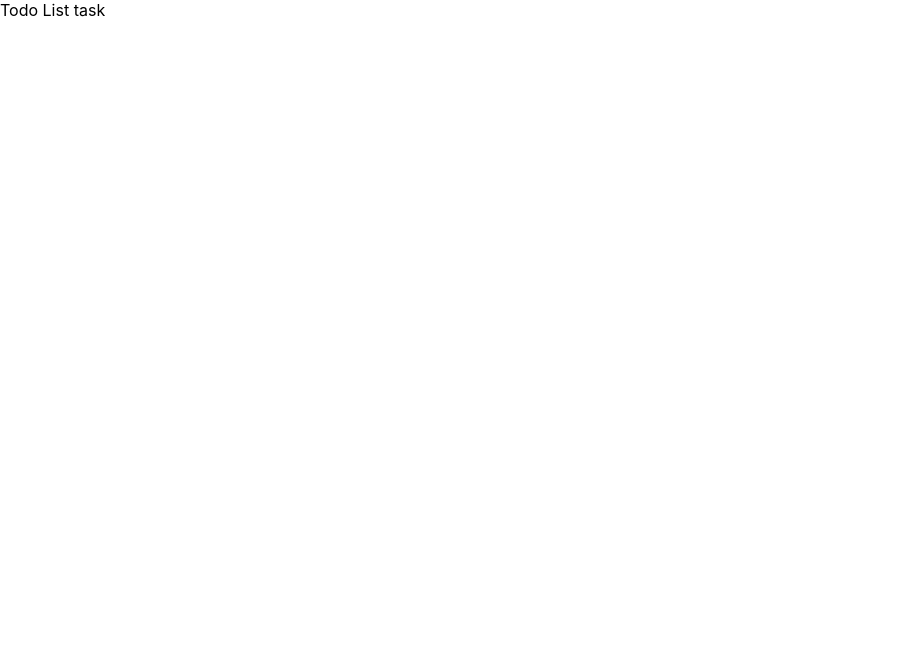
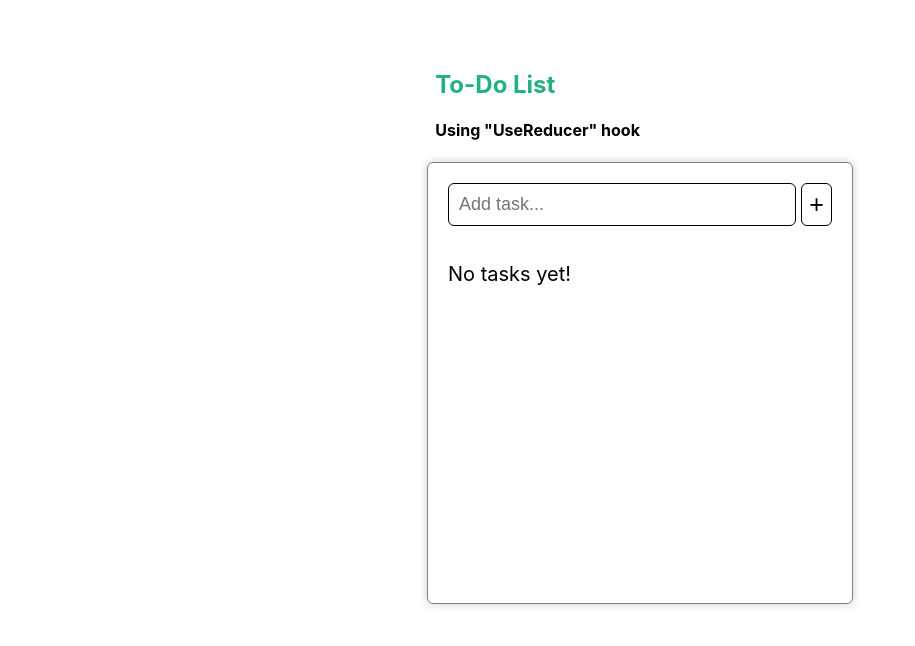
Before and after one commit to shecodestooiq/TodoListTask, a React (Create React App) app: page / in a window 1280 px wide. Shown: the top 646 px of the page, without its empty margins (0-915 px from the left). Built offline with nearby package versions, Linux system fonts and the light colour scheme.

Commit message:
create to-do list app using useReducer

```diff
--- a/src/App.js
+++ b/src/App.js
@@ -1,5 +1,10 @@
+import ToDoListUseReducer from "./Components/ToDoList";
+
 function App() {
-  return <div>Todo List task</div>;
+  return (<>
+    <ToDoListUseReducer />
+
+  </>);
 }
 
 export default App;
--- /dev/null
+++ b/src/Components/ToDoList.jsx
@@ -0,0 +1,108 @@
+import { useReducer, useState } from "react";
+
+const initialState = [];
+
+const ToDoListUseReducer = () => {
+  const toDoListReducer = (list, action) => {
+    switch (action.type) {
+      case "add":
+        return [
+          ...list,
+          { id: list.length, task: action.item, checked: false },
+        ];
+      case "delete":
+        return list.filter((task) => task.id !== action.id);
+      case "check":
+        return list.map((task) => {
+          if (task.id === action.id) {
+            return { ...task, checked: !task.checked };
+          }
+          return task;
+        });
+      default:
+        return list;
+    }
+  };
+
+  const [list, listDispatcher] = useReducer(toDoListReducer, initialState);
+  const [item, setItem] = useState("");
+
+  const handleInput = (e) => {
+    setItem(e.target.value);
+  };
+  const addItem = () => {
+    if (item.trim() !== "") {
+      listDispatcher({ type: "add", item });
+      setItem("");
+    }
+  };
+
+  return (
+    <>
+      <div className="titleContainer">
+        <h2>To-Do List</h2>
+        <h4>Using "UseReducer" hook</h4>
+      </div>
+
+      <div className="tasksList">
+        <div className="btnContainer">
+          <input
+            type="text"
+            onChange={handleInput}
+            value={item}
+            placeholder="Add task..."
+          />
+          <button onClick={addItem} className="addBtn">
+            +
+          </button>
+        </div>
+        <ul>
+          {Object.keys(list).length === 0 ? (
+            <p>No tasks yet!</p>
+          ) : (
+            list.map((task) => (
+              <div
+                className="listContainer"
+                key={task.id}
+                style={{
+                  background: task.checked
+                    ? "rgb(221, 252, 242)"
+                    : "rgb(252, 250, 221)",
+                }}
+              >
+                <label
+                  style={{
+                    textDecorationLine: task.checked ? "line-through" : "none",
+                    color: task.checked ? "#0275FF" : "black",
+                  }}
+                >
+                  <input
+                    type="checkbox"
+                    key={task.id}
+                    checked={task.checked}
+                    onChange={() =>
+                      listDispatcher({ type: "check", id: task.id })
+                    }
+                  />
+                  {task.task}
+                </label>
+                <button
+                  onClick={() =>
+                    listDispatcher({ type: "delete", id: task.id })
+                  }
+                >
+                  <img
+                    src="https://file.rendit.io/n/6I3mnh28TkxsyaS9kUsX.svg"
+                    alt="dlt"
+                  />
+                </button>
+              </div>
+            ))
+          )}
+        </ul>
+      </div>
+    </>
+  );
+};
+
+export default ToDoListUseReducer;
--- a/src/index.css
+++ b/src/index.css
@@ -11,3 +11,90 @@ code {
   font-family: source-code-pro, Menlo, Monaco, Consolas, 'Courier New',
     monospace;
 }
+.titleContainer{
+  width: 32%;
+  margin: 0 auto;
+  margin-top: 70px;
+}
+.titleContainer h2{
+  color: rgb(34, 178, 130);
+}
+.tasksList{
+  border: .1px solid grey;
+  box-shadow: 0px 0px 10px rgba(0, 0, 0, 0.2);
+  border-radius: 6px;
+  min-height: 400px;
+  padding: 20px;
+  width: 30%;
+  margin: 0 auto;
+  display: flex;
+  flex-direction: column;
+  justify-content: flex-start;
+}
+.addBtn{
+  font-size: 25px;
+  width: 8%;
+  cursor: pointer;
+  background-color: transparent;
+  border-radius: 6px;
+  border: .9px solid;
+}
+.btnContainer{
+  display: flex;
+  justify-content: space-between;
+}
+.tasksList ul{
+  padding-left: 0%;
+}
+.tasksList p{
+  font-size: 20px;
+}
+.listContainer{
+  display: flex;
+  justify-content: space-between;
+  padding: 10px;
+  margin-bottom: 10px;
+  border-radius: 6px;
+}
+.listContainer label{
+  display: flex;
+  gap: 6px;
+}
+.listContainer button{
+  border: 0;
+  background-color: transparent;
+}
+.listContainer h4{
+  margin: 0;
+}
+.listContainer button img{
+  cursor: pointer;
+}
+input{
+  padding: 10px;
+  width: 85%;
+  font-size: 18px;
+  border-radius: 6px;
+  border: .9px solid;
+}
+
+@media screen and (max-width: 1000px) {
+  .tasksList, .titleContainer{
+    width: 80%;
+  }
+
+}
+@media screen and (max-width: 700px) {
+  .addBtn{
+    font-size: 18px;
+  }
+}
+@media screen and (max-width: 650px) {
+  .addBtn{
+    font-size: 16px;
+    width: 10%;
+  }
+  input{
+    width: 75%;
+  }
+}
```
